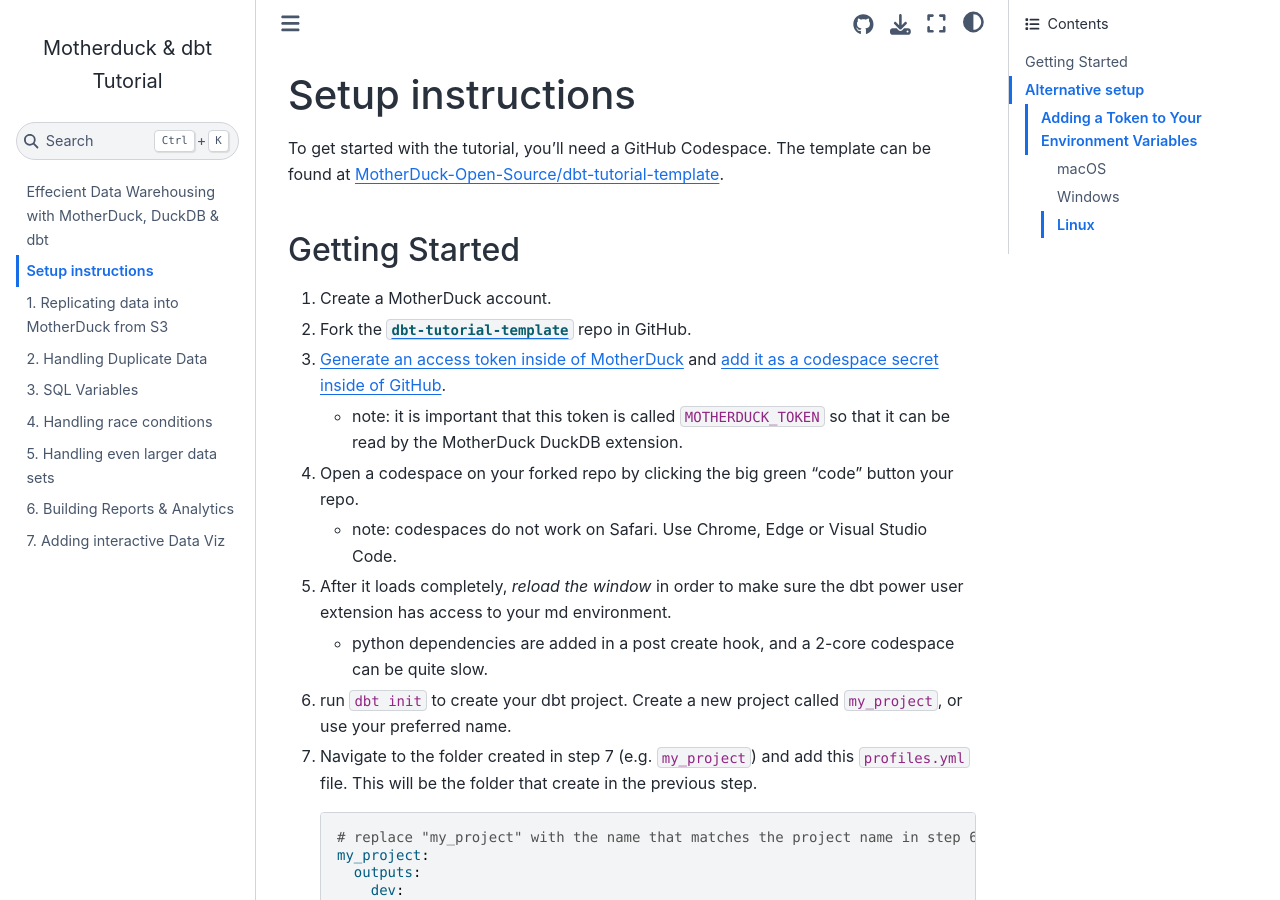
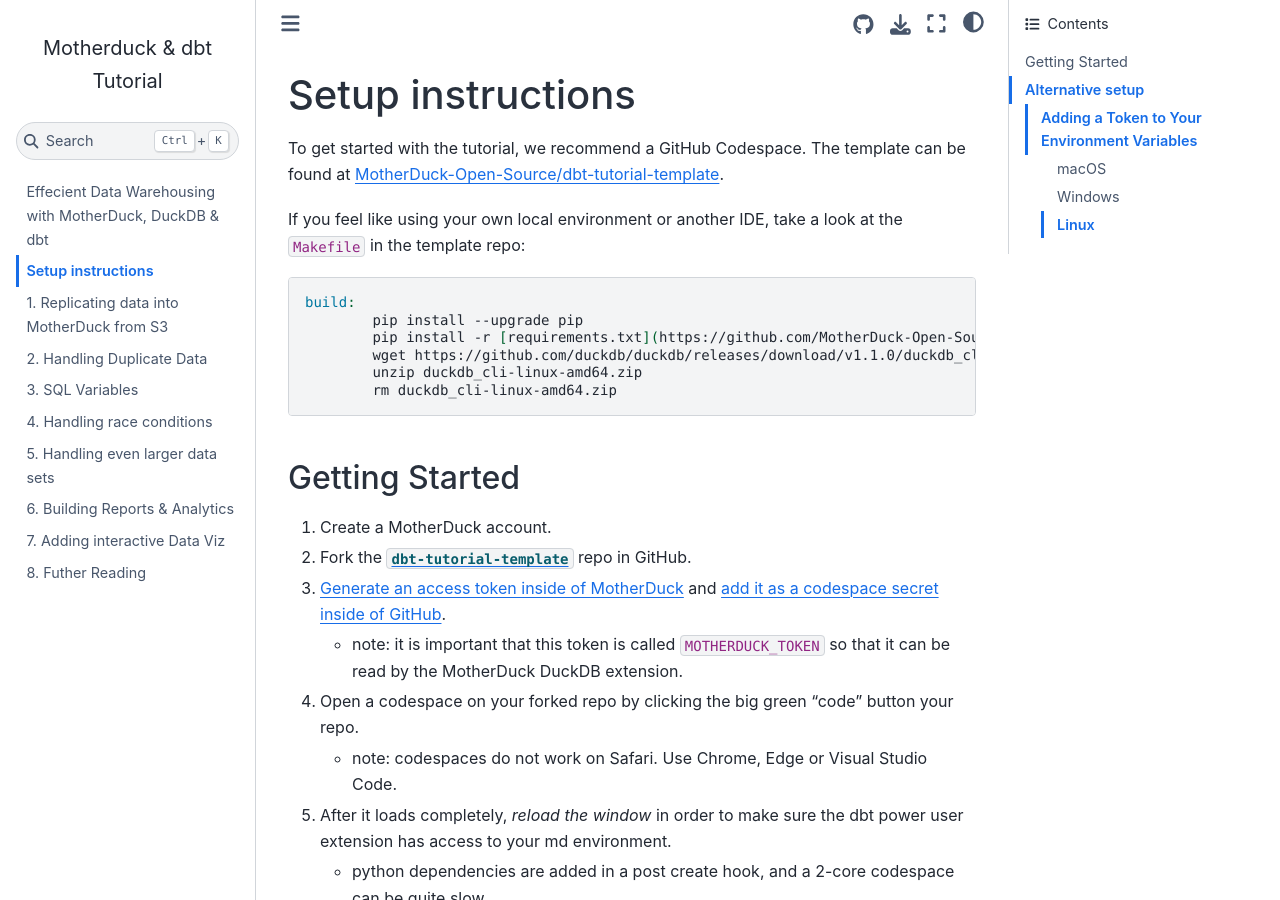
Before and after one commit to MotherDuck-Open-Source/dbt-tutorial, a Jupyter Book: the page built from setup-instructions.md, in a window 1280 px wide and 900 px high. Built offline with Jupyter Book 1.0.4 settings and Sphinx 7.4.7 and the Sphinx Book theme 1.1.4, drawn with Linux system fonts in a browser that asks for light colours; pages that are not in the unit, such as notebooks, are missing from menus.

Commit message:
a few updates

````diff
--- a/8_further-reading.md
+++ b/8_further-reading.md
@@ -12,7 +12,7 @@ kernelspec:
   name: python3
 ---
 
-# Futher Reading
+# 8. Futher Reading
 
 ## Sharing Data in MotherDuck
  - link to shares
--- a/_toc.yml
+++ b/_toc.yml
@@ -12,4 +12,4 @@ chapters:
 - file: 5_incremental-models
 - file: 6_building-reports
 - file: 7_data-viz
-- file: 8_futher-reading
+- file: 8_further-reading
--- a/setup-instructions.md
+++ b/setup-instructions.md
@@ -14,7 +14,18 @@ kernelspec:
 
 # Setup instructions
 
-To get started with the tutorial, you'll need a GitHub Codespace. The template can be found at [MotherDuck-Open-Source/dbt-tutorial-template](https://github.com/MotherDuck-Open-Source/dbt-tutorial-template).
+To get started with the tutorial, we recommend a GitHub Codespace. The template can be found at [MotherDuck-Open-Source/dbt-tutorial-template](https://github.com/MotherDuck-Open-Source/dbt-tutorial-template).
+
+If you feel like using your own local environment or another IDE, take a look at the `Makefile` in the template repo:
+
+```Makefile
+build:
+	pip install --upgrade pip
+	pip install -r [requirements.txt](https://github.com/MotherDuck-Open-Source/dbt-tutorial-template/blob/main/requirements.txt)
+	wget https://github.com/duckdb/duckdb/releases/download/v1.1.0/duckdb_cli-linux-amd64.zip
+	unzip duckdb_cli-linux-amd64.zip
+	rm duckdb_cli-linux-amd64.zip
+```
 
 ## Getting Started
 
````
